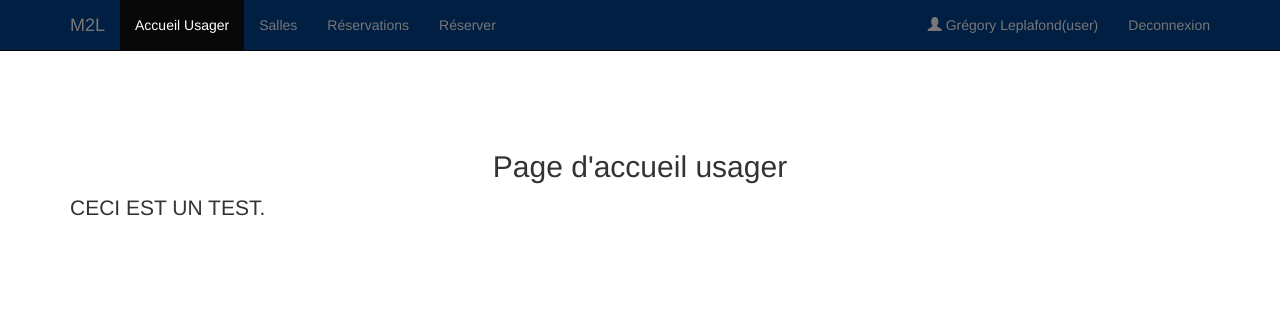
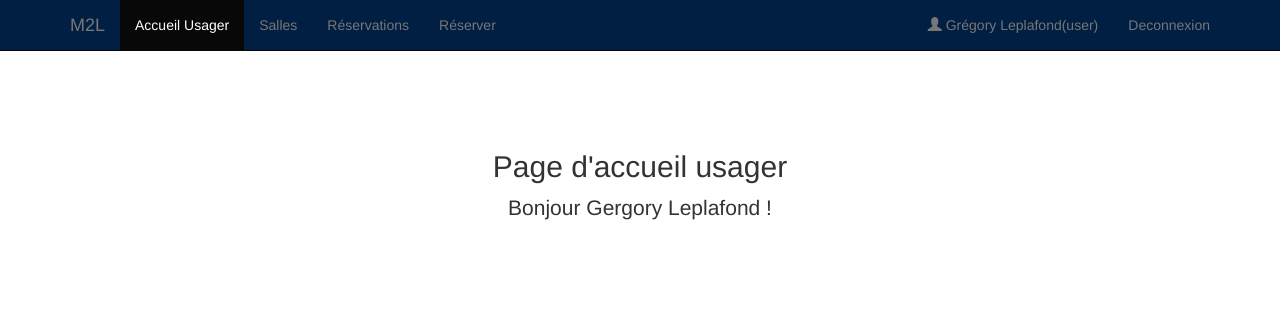
Before and after one commit to Mamas62/m2l, a PHP site: page /Usager/indexusager.php in a window 1280 px wide. Shown: the top 311 px of the page. Run offline with PHP 8.4, Linux system fonts and the light colour scheme; some libraries are stand-ins or nearby versions.

Commit message:
modification page d'accueil utilisateur

```diff
--- a/Usager/indexusager.php
+++ b/Usager/indexusager.php
@@ -52,7 +52,7 @@
       <div class="starter-template">
         <h1> <br> </h1>
         <h2><center>Page d'accueil usager</center></h2>
-        <p class="lead">CECI EST UN TEST.</p>
+        <p class="lead text-center">Bonjour Gergory Leplafond !</p>
       </div>
 
     </div><!-- /.container -->
```
